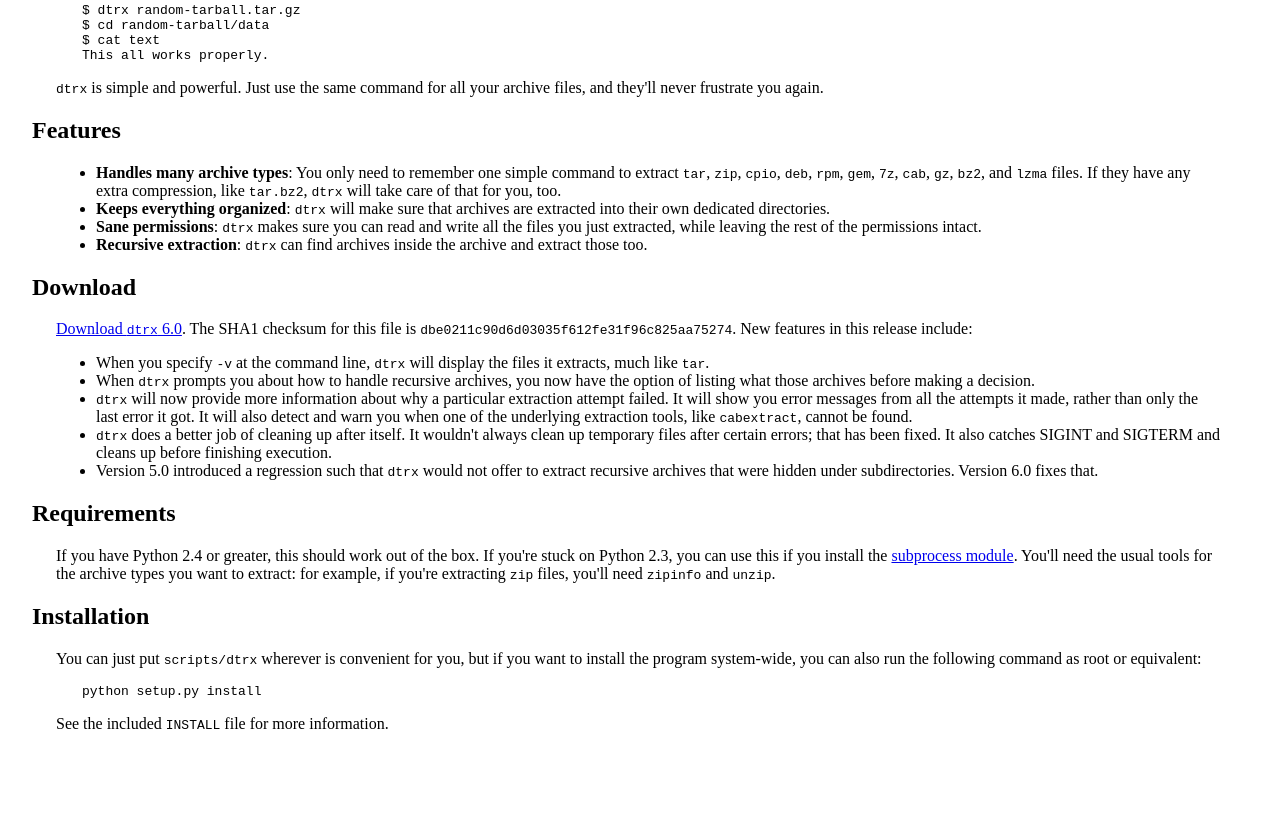
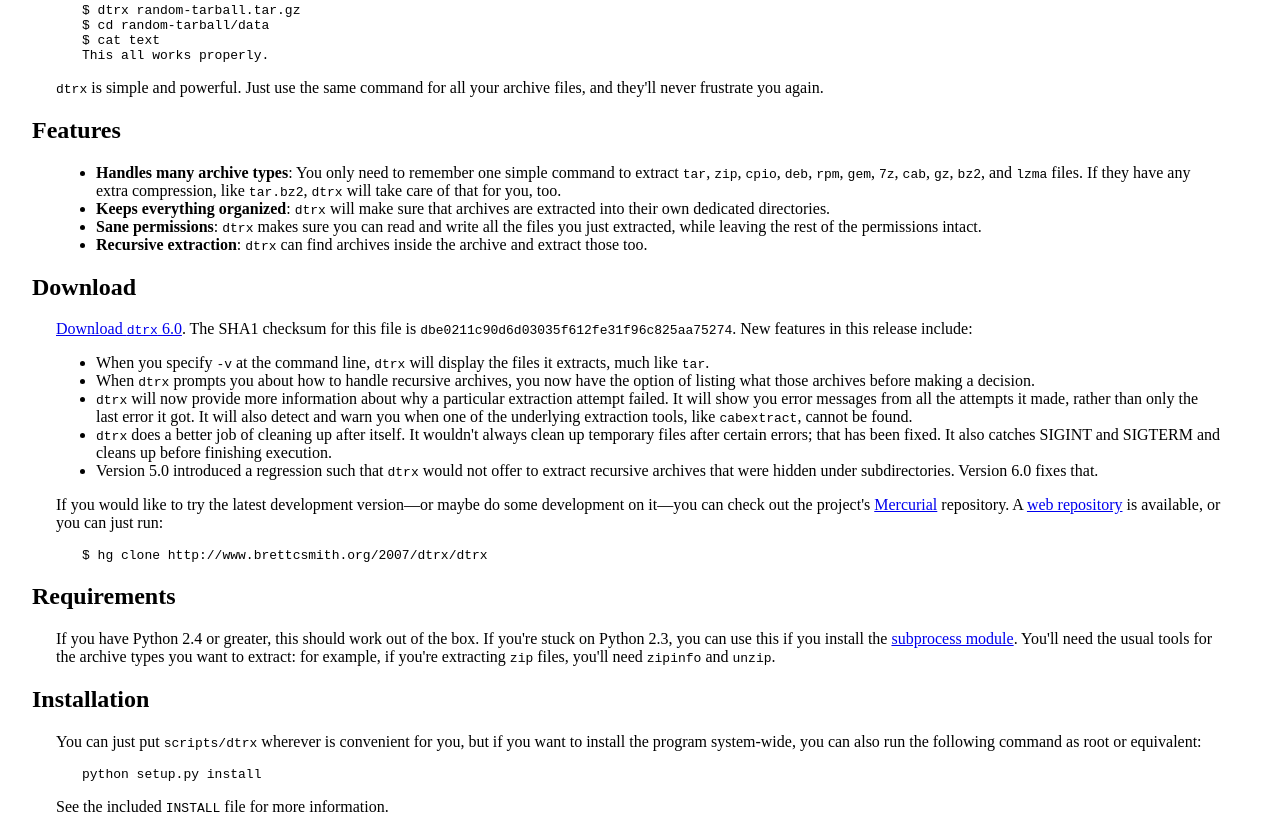
Before and after one commit to brettcs/dtrx, a plain HTML site: page web/index.html in a window 1280 px wide. Shown: the part 443-1275 px from the top of the page. Before the commit the page ends 1192 px from the top, so only its background shows below. Drawn offline with Linux system fonts and the light colour scheme.

Commit message:
Add notes about the hg repo.

```diff
--- a/web/index.html
+++ b/web/index.html
@@ -116,6 +116,14 @@ release include:</p>
 
 </ul>
 
+<p>If you would like to try the latest development version—or maybe do some
+development on it—you can check out the project's <a
+href="http://www.selenic.com/mercurial/wiki/">Mercurial</a> repository.  A
+<a href="http://www.brettcsmith.org/2007/dtrx/dtrx/">web repository</a> is
+available, or you can just run:</p>
+
+<pre>$ hg clone http://www.brettcsmith.org/2007/dtrx/dtrx</pre>
+
 <h2>Requirements</h2>
 
 <p>If you have Python 2.4 or greater, this should work out of the box.  If
```
